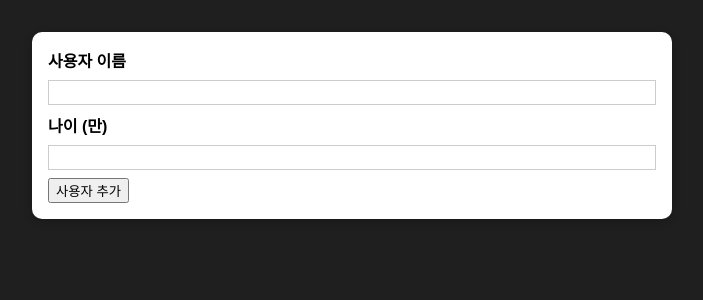
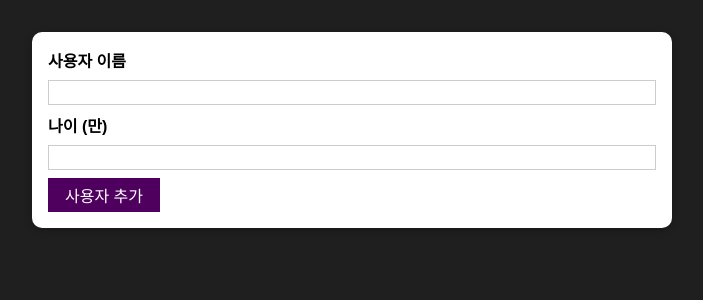
Before and after one commit to kjm541006/udemy, a React (Create React App) app in the folder react/02-starting-project/: page / in a window 1280 px wide. Shown: the top 300 px of the page, without its empty margins (288-991 px from the left). Built offline with nearby package versions, Linux system fonts and the light colour scheme.

Commit message:
Button 컴포넌트 추가

```diff
--- /dev/null
+++ b/react/02-starting-project/src/components/UI/Button.js
@@ -0,0 +1,15 @@
+import React from "react";
+
+import styles from "./Button.module.css";
+
+export default function Button(props) {
+  return (
+    <button
+      className={`${styles.button} ${props.className}`}
+      type={props.type || "button"}
+      onClick={props.onClick}
+    >
+      {props.children}
+    </button>
+  );
+}
--- /dev/null
+++ b/react/02-starting-project/src/components/UI/Button.module.css
@@ -0,0 +1,18 @@
+.button {
+  font: inherit;
+  border: 1px solid #4f005f;
+  background: #4f005f;
+  color: white;
+  padding: 0.25rem 1rem;
+  cursor: pointer;
+}
+
+.button:hover,
+.button:active {
+  background: #741188;
+  border-color: #741188;
+}
+
+.button:focus {
+  outline: none;
+}
--- a/react/02-starting-project/src/components/Users/AddUser.js
+++ b/react/02-starting-project/src/components/Users/AddUser.js
@@ -1,5 +1,6 @@
 import React from "react";
 import Card from "../UI/Card";
+import Button from "../UI/Button";
 
 import styles from "./AddUser.module.css";
 
@@ -15,7 +16,7 @@
         <input id="username" type="text" name="username"></input>
         <label htmlFor="age">나이 (만)</label>
         <input id="age" type="number" name="age"></input>
-        <button type="submit">사용자 추가</button>
+        <Button type="submit">사용자 추가</Button>
       </form>
     </Card>
   );
```
